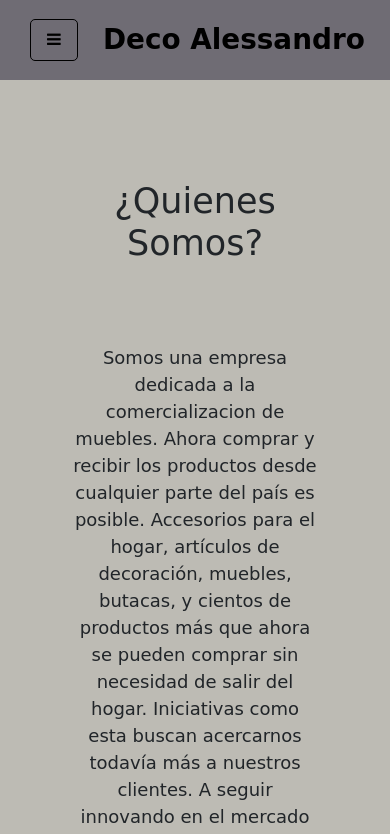
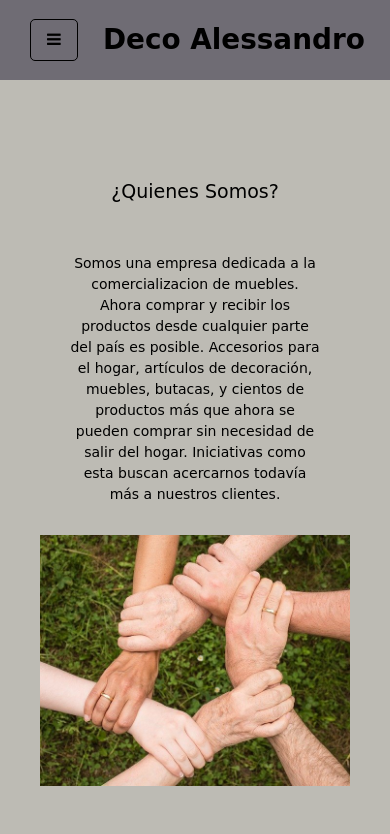
Before and after one commit to julian-alessandro/deco-alessandro, a website: page secciones/quienes.html in a window 390 px wide. Shown: the top 834 px of the page. Drawn offline with nearby package versions, Linux system fonts and the light colour scheme; a web font is replaced by a local one.

Commit message:
Proyecto Final terminado

```diff
--- a/scss/main/_productos.scss
+++ b/scss/main/_productos.scss
@@ -12,7 +12,7 @@
 }
 .carrusel{
     height: 368px ;
-    width: 50% ;
+    // width: 50% ;
     border: rgb(0, 0, 0) solid;
     border-radius: 30px;
     margin: auto;
@@ -20,7 +20,7 @@
 
     &--Tres{
     height: 368px ;
-    width: 50% ;
+    // width: 50% ;
     border: rgb(0, 0, 0) solid;
     border-radius: 30px;
     margin: auto;
@@ -40,3 +40,6 @@
     padding-bottom: 15.5rem !important;
 
 }
+.contenedorQuery{
+    display: none;
+}
--- a/scss/main/_quienes.scss
+++ b/scss/main/_quienes.scss
@@ -1,18 +1,33 @@
 /* TEXTO DEL MAIN */
 /* QUIENES */
-.container__titulo{
+.containerFondo{
+    background-image:linear-gradient(rgba(0, 0, 0, 0.5),rgba(0,0,0,0.5)),url(../../img/quienes.jpg);
+    background-repeat: no-repeat;
+    background-size: cover;
+    background-position: center;
+    margin: 80px 40px;
+}
+.containerTitulo{
     text-align: $tituloPosicion;
     margin: 50px;
     font-size: 35px;
+    color: white;
+    padding: 20px;
 }
-.container__parrafo{
+.containerParrafoUno{
     text-align: $infoPosicion;
     margin: 30px;
     font-size: 25px;
+    color: rgb(255, 255, 255);
+    padding: 30px;
 }
-
+.containerParrafoDos{
+    text-align: $infoPosicion;
+    margin: 30px;
+    font-size: 25px;
+    color: rgb(255, 255, 255);
+    padding: 30px;
+}
 .contenedorImg{
-    @include crearFlex(center, stretch);
-    margin: 50px;
-    height: 100%;
+    display: none;
 }
--- a/scss/main/_sucursal.scss
+++ b/scss/main/_sucursal.scss
@@ -1,6 +1,11 @@
 /* TEXTO DEL MAIN */
 /* SUCURSAL */
 .container__titulo{
+    text-align: $tituloPosicion;
+    margin: 50px;
+    font-size: 35px;
+}
+.container__parrafo{
     text-align: $tituloPosicion;
     margin: 50px;
     font-size: 35px;
--- a/scss/parciales/_media-querys.scss
+++ b/scss/parciales/_media-querys.scss
@@ -65,6 +65,12 @@
     }
     .imagenQuery{
         display: none;
+    }
+
+    // SUCURSAL
+    .container__parrafo{
+
+        font-size: 25px;
     }
 }
 
@@ -183,24 +189,24 @@
         // MEDIA QUERY PRODUCTOS / MOVIL
     }
     .contenedorQuery{
-        padding: 20px;
+        display: block;
+        position: relative;
+        margin: 20px;
     }
     .imagenQuery{
         display: block;
         width: 100%;
-        // height: 200px;
         border: solid;
-        // margin-bottom: 35px;
-        // margin-left: 10px;
     }
     .overlay{
         background-color: #6f6c74;
-        height: 212px;
         opacity: 0;
         z-index: 1;
-        transform: translate(0%, -100%);
         transition: 0.5s ease;
-        position: relative;
+        position: absolute;
+        top: 0;
+        width: 100%;
+        height: 100%;
     }
     .overlayTitulo{
         color: white;
@@ -226,8 +232,30 @@
     }
     /* QUIENES */
     .container__parrafo{
-        font-size: 18px;
+        font-size: 16px;
     }
+    .containerFondo{
+        background-image: none;
+    }
+    .containerTitulo{
+        text-align: $tituloPosicion;
+        margin: 0;
+        font-size: 19px;
+        color: rgb(0, 0, 0);
+    }
+    .containerParrafoUno{
+        text-align: $infoPosicion;
+        margin: 0;
+        font-size: 14px;
+        color: rgb(0, 0, 0);
+    }
+    .contenedorImg{
+        display: block;
+    }
+    .containerParrafoDos{
+        display: none;
+    }
+
 
     // FOOTER
     .icono{
--- a/secciones/quienes.html
+++ b/secciones/quienes.html
@@ -63,11 +63,13 @@
             </ul>
 
     <main>
-        <section class="container">
-            <h1 class="container__titulo">¿Quienes Somos?</h1>
-                <p class="container__parrafo">Somos una empresa dedicada a la comercializacion de muebles.
+        <section class="containerFondo">
+            <h1 class="containerTitulo">¿Quienes Somos?</h1>
+                <p class="containerParrafoUno">Somos una empresa dedicada a la comercializacion de muebles.
                     Ahora comprar y recibir los productos desde cualquier parte del país es posible. Accesorios para el hogar, artículos de decoración, muebles, butacas, y cientos de productos más que ahora se pueden comprar sin necesidad de salir del hogar.
-                    Iniciativas como esta buscan acercarnos todavía más a nuestros clientes. A seguir innovando en el mercado para ofrecer productos de calidad, agradables y accesibles. <br>
+                    Iniciativas como esta buscan acercarnos todavía más a nuestros clientes.
+                </p>
+                <p class="containerParrafoDos"> A seguir innovando en el mercado para ofrecer productos de calidad, agradables y accesibles. <br>
                     Creemos que cada hogar es único y queremos que nuestros clientes encuentren en nuestras tiendas aquello que haga de su casa, su hogar.
                     Porque la calidez del hogar está en los detalles.
                 </p>
```
Also changed, not shown: css/estilo.css.
